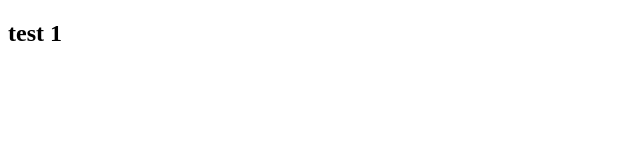
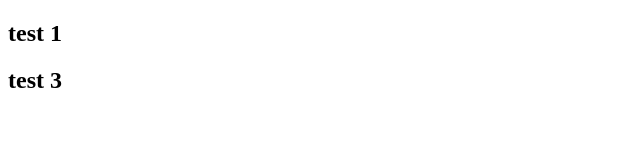
Before and after one commit to sbala25/gitgit2, a plain HTML site: page index.html in a window 1280 px wide. Shown: the full height of the page, 0-640 px from the left. Drawn offline with Linux system fonts and the light colour scheme.

Commit message:
Update index.html
test3

```diff
--- a/index.html
+++ b/index.html
@@ -7,5 +7,6 @@
 
 <body>
 <h2>test 1</h2>
+	<h2>test 3</h2>
 </body>
 </html>
```
